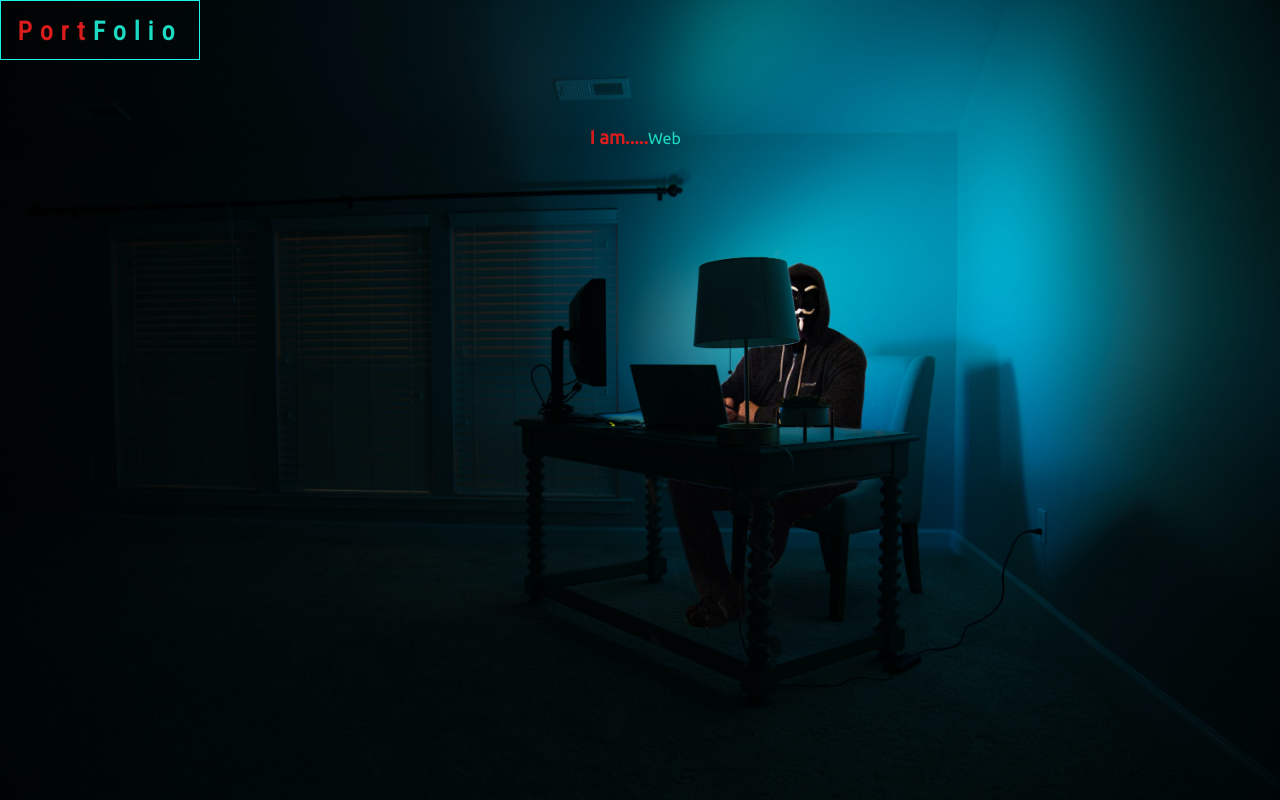
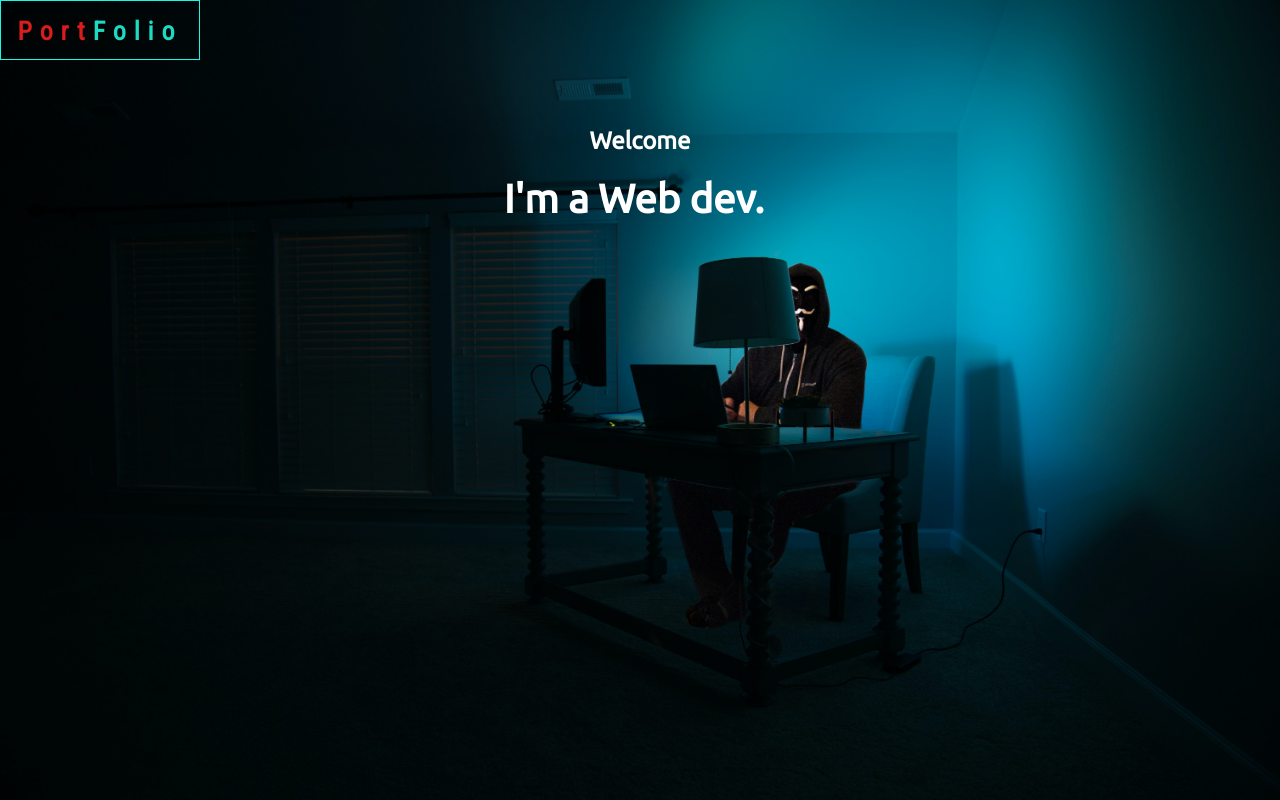
Before and after one commit to Shaikhfaruk/portfolio-faruk, a React (Create React App) app: page / in a window 1280 px wide. Built offline with nearby package versions, Linux system fonts and the light colour scheme.

Commit message:
yaha tak acha hua hai aage dekhte hai

```diff
--- a/src/App.css
+++ b/src/App.css
@@ -10,14 +10,13 @@ body {
   font-family: "Ubuntu", sans-serif;
   min-height: 100%;
   min-width: 100%;
-  background-image: url("./bg4.jpg");
-  /* background-color: rgb(0, 0, 0); */
-  position: fixed;
+  position: absolute;
   background-size: cover;
   background-position: center;
   background-attachment: fixed;
   opacity: 2;
-  z-index: -1;
+  /* overflow: hidden; */
+  background-image: url("./bg4.jpg");
 }
 .svg-wrapper {
   width: 200px;
@@ -51,26 +50,15 @@ body {
 .LeftSide {
   display: inline-block;
 }
-.navbar .LeftSide h3,
-.write h3 {
+.navbar .LeftSide h3 {
   color: rgb(219, 28, 28);
   position: relative;
   display: flex;
   text-align: center;
   justify-content: center;
 }
-.navbar .LeftSide h3 span,
-.Typewriter__wrapper {
+.navbar .LeftSide h3 span {
   color: rgb(28, 219, 194);
-}
-
-.navbar .RightSide {
-  flex: 2;
-  position: relative;
-  right: 5px;
-  display: flex;
-  top: 20px;
-  flex-direction: column;
 }
 
 /* toggle start */
@@ -84,7 +72,6 @@ body {
   right: 30px;
   cursor: pointer;
   height: 24px;
-  z-index: 1;
   display: flex;
   align-content: center;
   justify-content: center;
@@ -130,27 +117,39 @@ body {
   transform: rotate(-225deg);
   background-color: #fff;
 }
-.navbar .RightSide .navlinks {
+
+#RightSide {
+  flex-basis: 0;
+  flex-grow: 1;
+  position: relative;
+  right: 5px;
+  flex-direction: column;
+}
+.navlinks {
+  border-color: rgba(250, 250, 250, 0.15);
+  display: block;
+  border-bottom: 1px solid #eee;
+  text-decoration: none;
   list-style: none;
-  padding: 1em;
-  text-decoration: none;
-  color: rgb(255, 255, 255);
-  font-size: 1em;
+  height: 100%;
+  padding: 8px 0;
+}
+a {
+  list-style: none;
+}
+.active_class {
+  color: #19f6e8;
 }
 
 #hamburger-toggle:checked ~ #navlinksContainer {
-  color: #fff;
   display: flex;
+  overflow: hidden;
+  overflow-y: auto;
+  max-height: 65vh;
+  padding: 15px;
   flex-direction: column;
-  height: 100vh;
-  width: 100%;
-  flex: 2;
-  position: relative;
-  top: 0;
-  backdrop-filter: blur(2px);
-  box-shadow: inset 0 0 2000px rgba(255, 255, 255, 0.5);
-  clip-path: circle(9.4em at 50% 50%);
-  align-items: center;
+  margin-bottom: 0;
+  color: rgb(255, 255, 255);
 }
 
 #hamburger-toggle:checked ~ #leftSide h3 {
@@ -158,15 +157,31 @@ body {
   position: relative;
   top: 0;
 }
-#typewriter {
-  color: #19f6e8;
+.Typewriter__wrapper,
+.Typewriter__cursor {
+  line-height: 1.3;
+  font-size: 2.5em;
+  font-weight: 600;
 }
 
-.write {
+.writerMain {
+  z-index: -1;
   color: #fff;
   display: flex;
   align-items: center;
   justify-content: center;
   top: 32px;
   position: relative;
+  flex-direction: column;
 }
+.writerContainer {
+  display: flex;
+}
+
+#navlinks {
+  color: #fff;
+  padding: 8px;
+}
+#navlinks:hover {
+  color: #19f6e8;
+}
--- a/src/App.js
+++ b/src/App.js
@@ -3,6 +3,7 @@ import "./index.css";
 import Navbar from "./Navbar";
 import { Route, Switch } from "react-router-dom";
 import Teams from "./Teams";
+import TypeWriter from "./TypeWriter";
 
 function App() {
   return (
@@ -10,8 +11,10 @@ function App() {
       <div className="container">
         <Switch>
           <Route exact path="/" component={Navbar} />
+
           <Route exact path="/teams" component={Teams} />
         </Switch>
+        <TypeWriter />
       </div>
     </>
   );
--- a/src/Navbar.jsx
+++ b/src/Navbar.jsx
@@ -1,7 +1,6 @@
 import React from "react";
 import LeftSide from "./LeftSide";
 import RightSide from "./RightSide";
-import Typewriter from "typewriter-effect";
 
 const Navbar = () => {
   return (
@@ -9,22 +8,6 @@ const Navbar = () => {
       <div className="navbar" id="navbar">
         <LeftSide className="LeftSide" />
         <RightSide className="RightSide" />
-
-        <div className="write">
-          <h3>I am..... </h3>
-          <Typewriter
-            options={{
-              strings: [
-                "Faruk Shaikh",
-                "Web dev",
-                "React Dev",
-                "Figma UI/UX Designer",
-              ],
-              autoStart: true,
-              loop: true,
-            }}
-          />
-        </div>
       </div>
     </>
   );
--- a/src/RightSide.jsx
+++ b/src/RightSide.jsx
@@ -10,7 +10,7 @@ const RightSide = () => {
         <label className="hamburger-wrapper" htmlFor="hamburger-toggle">
           <span className="hamburger"></span>
         </label>
-        <div id="navlinksContainer">
+        <div id="navlinksContainer" className="box">
           <NavLink
             exact
             activeClassName="active_class"
--- /dev/null
+++ b/src/TypeWriter.jsx
@@ -0,0 +1,29 @@
+import React from "react";
+import Typewriter from "typewriter-effect";
+
+const TypeWriter = () => {
+  return (
+    <>
+      <div className="writerMain">
+        <h2>Welcome</h2>
+        <br />
+        <div className="writerContainer">
+          <Typewriter
+            options={{
+              strings: [
+                "I'm Faruk Shaikh.",
+                "I'm a Web dev.",
+                "I'm a React Dev.",
+                "I'm a Figma UI/UX Designer.",
+              ],
+              autoStart: true,
+              loop: true,
+            }}
+          />
+        </div>
+      </div>
+    </>
+  );
+};
+
+export default TypeWriter;
--- a/src/index.css
+++ b/src/index.css
@@ -16,112 +16,3 @@
     display: none;
   }
 }
-
-#navlinksContainer {
-  -webkit-animation: bounce-top 1.2s cubic-bezier(0.6, 0.04, 0.98, 0.335) both;
-  animation: bounce-top 1.2s cubic-bezier(0.6, 0.04, 0.98, 0.335) both;
-}
-@-webkit-keyframes bounce-top {
-  0% {
-    -webkit-transform: translateY(-45px);
-    transform: translateY(-45px);
-    -webkit-animation-timing-function: ease-in;
-    animation-timing-function: ease-in;
-    opacity: 1;
-  }
-  24% {
-    opacity: 1;
-  }
-  40% {
-    -webkit-transform: translateY(-24px);
-    transform: translateY(-24px);
-    -webkit-animation-timing-function: ease-in;
-    animation-timing-function: ease-in;
-  }
-  65% {
-    -webkit-transform: translateY(-12px);
-    transform: translateY(-12px);
-    -webkit-animation-timing-function: ease-in;
-    animation-timing-function: ease-in;
-  }
-  82% {
-    -webkit-transform: translateY(-6px);
-    transform: translateY(-6px);
-    -webkit-animation-timing-function: ease-in;
-    animation-timing-function: ease-in;
-  }
-  93% {
-    -webkit-transform: translateY(-4px);
-    transform: translateY(-4px);
-    -webkit-animation-timing-function: ease-in;
-    animation-timing-function: ease-in;
-  }
-  25%,
-  55%,
-  75%,
-  87% {
-    -webkit-transform: translateY(0px);
-    transform: translateY(0px);
-    -webkit-animation-timing-function: ease-out;
-    animation-timing-function: ease-out;
-  }
-  100% {
-    -webkit-transform: translateY(0px);
-    transform: translateY(0px);
-    -webkit-animation-timing-function: ease-out;
-    animation-timing-function: ease-out;
-    opacity: 1;
-  }
-}
-@keyframes bounce-top {
-  0% {
-    -webkit-transform: translateY(-45px);
-    transform: translateY(-45px);
-    -webkit-animation-timing-function: ease-in;
-    animation-timing-function: ease-in;
-    opacity: 1;
-  }
-  24% {
-    opacity: 1;
-  }
-  40% {
-    -webkit-transform: translateY(-24px);
-    transform: translateY(-24px);
-    -webkit-animation-timing-function: ease-in;
-    animation-timing-function: ease-in;
-  }
-  65% {
-    -webkit-transform: translateY(-12px);
-    transform: translateY(-12px);
-    -webkit-animation-timing-function: ease-in;
-    animation-timing-function: ease-in;
-  }
-  82% {
-    -webkit-transform: translateY(-6px);
-    transform: translateY(-6px);
-    -webkit-animation-timing-function: ease-in;
-    animation-timing-function: ease-in;
-  }
-  93% {
-    -webkit-transform: translateY(-4px);
-    transform: translateY(-4px);
-    -webkit-animation-timing-function: ease-in;
-    animation-timing-function: ease-in;
-  }
-  25%,
-  55%,
-  75%,
-  87% {
-    -webkit-transform: translateY(0px);
-    transform: translateY(0px);
-    -webkit-animation-timing-function: ease-out;
-    animation-timing-function: ease-out;
-  }
-  100% {
-    -webkit-transform: translateY(0px);
-    transform: translateY(0px);
-    -webkit-animation-timing-function: ease-out;
-    animation-timing-function: ease-out;
-    opacity: 1;
-  }
-}
```
Also changed, not shown: src/exitMaterial.txt (added).
